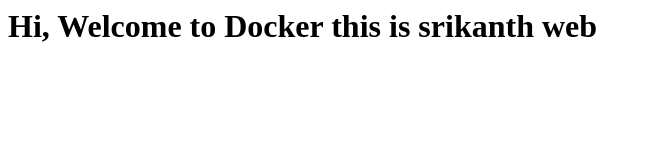
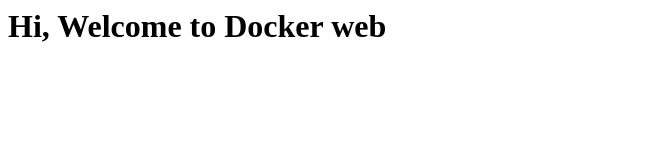
Before and after one commit to mjsri/dockerfiles, a plain HTML site: page COPY/index.html in a window 1280 px wide. Shown: the whole page, without its empty margins (0-651 px from the left). Drawn offline with Linux system fonts and the light colour scheme.

Commit message:
pushing docker files

```diff
--- a/COPY/index.html
+++ b/COPY/index.html
@@ -1 +1 @@
-<h1>Hi, Welcome to Docker this is srikanth web</h1>
+<h1>Hi, Welcome to Docker web</h1>
```
